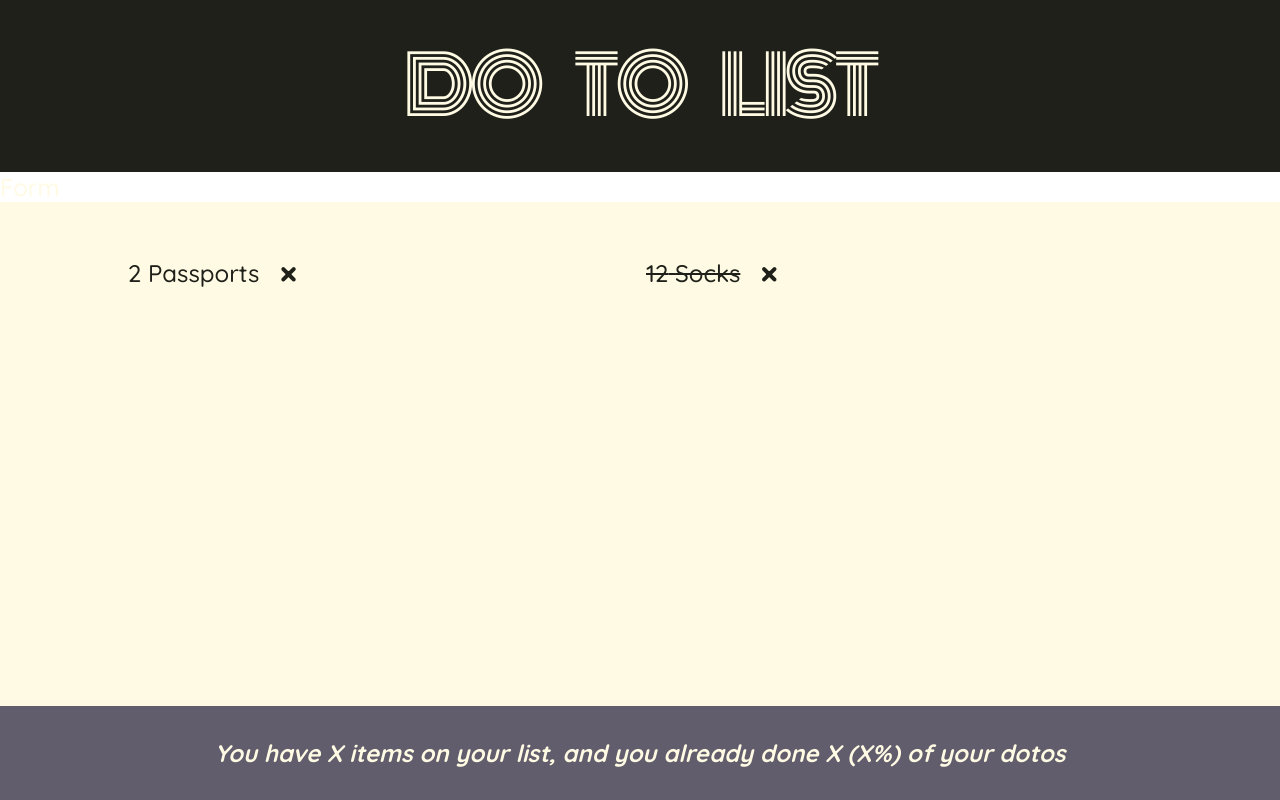
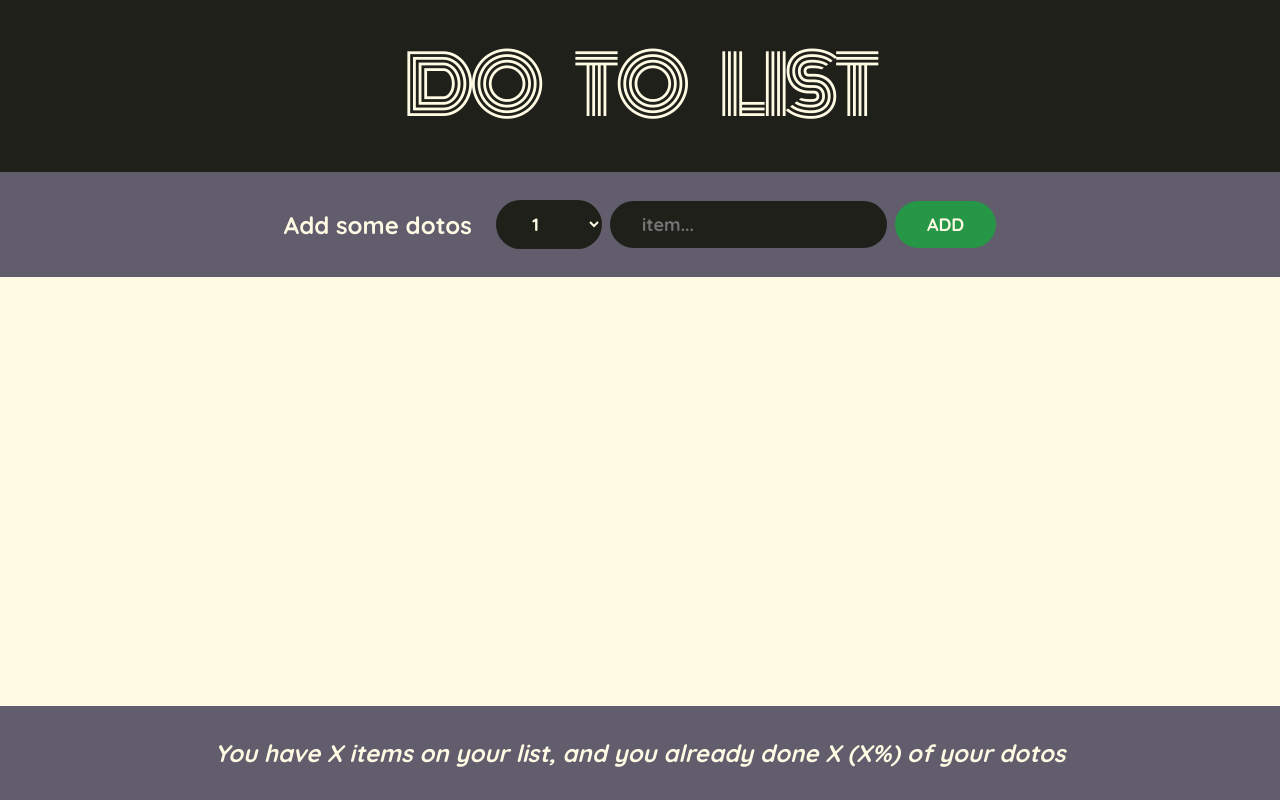
Before and after one commit to stpkkk/do-to-list, a React (Create React App) app: page / in a window 1280 px wide. Built offline with nearby package versions, Linux system fonts and the light colour scheme.

Commit message:
feat: functional of adding and deleting todos

```diff
--- a/src/App.tsx
+++ b/src/App.tsx
@@ -1,17 +1,16 @@
-import React from 'react'
 import { useState } from 'react'
 import { Form, Logo, List, Stats } from './components'
 import './index.css'
+import { IToDo } from './types'
 
 function App() {
-	const [step, setStep] = useState(1)
-	const [isOpen, setIsOpen] = useState(true)
+	const [toDos, setToDos] = useState<IToDo[] | null>([])
 
 	return (
 		<div className='app'>
 			<Logo />
-			<Form />
-			<List />
+			<Form toDos={toDos} setToDos={setToDos} />
+			<List toDos={toDos} setToDos={setToDos} />
 			<Stats />
 		</div>
 	)
--- a/src/components/Form.tsx
+++ b/src/components/Form.tsx
@@ -1,7 +1,55 @@
-import React from 'react'
+import React, { useState } from 'react'
+import { IToDo } from '../types'
 
-const Form = () => {
-	return <div>Form</div>
+interface IForm {
+	toDos: IToDo[] | null
+	setToDos: React.Dispatch<React.SetStateAction<IToDo[] | null>>
+}
+
+const Form: React.FC<IForm> = ({ setToDos, toDos }) => {
+	const [description, setDescription] = useState('')
+	const [quantity, setQuantity] = useState(1)
+
+	const handleQuantity = (e: any) => {
+		setQuantity(+e.target.value)
+	}
+
+	const handleDescription = (e: any) => {
+		setDescription(e.target.value)
+	}
+
+	const handleSubmit = (e: React.FormEvent) => {
+		e.preventDefault()
+
+		const newToDo = { id: Date.now(), description, quantity, packed: false }
+
+		if (description && quantity) setToDos([...(toDos || []), newToDo])
+	}
+
+	return (
+		<form className='add-form' onSubmit={handleSubmit}>
+			<h3>Add some dotos</h3>
+			<select
+				name='quantity'
+				id='quantity'
+				value={quantity}
+				onChange={e => handleQuantity(e)}
+			>
+				{Array.from({ length: 20 }, (_, i: number) => i + 1).map(num => (
+					<option value={num} key={num}>
+						{num}
+					</option>
+				))}
+			</select>
+			<input
+				type='text'
+				placeholder='item...'
+				value={description}
+				onChange={e => handleDescription(e)}
+			/>
+			<button type='submit'>ADD</button>
+		</form>
+	)
 }
 
 export default Form
--- a/src/components/Item.tsx
+++ b/src/components/Item.tsx
@@ -1,16 +1,29 @@
 import React from 'react'
+import { IToDo } from '../types'
 
 interface ItemProps {
-	item: any
+	item: IToDo
+	toDos: IToDo[]
+	setToDos: React.Dispatch<React.SetStateAction<IToDo[] | null>>
 }
 
-const Item: React.FC<ItemProps> = ({ item }) => {
+const Item: React.FC<ItemProps> = ({ item, toDos, setToDos }) => {
+	const onRemoveToDoClick = (clickedItem: IToDo) => {
+		const updatedToDos = toDos.filter(item => item.id !== clickedItem.id)
+		setToDos(updatedToDos)
+	}
+
 	return (
 		<li>
+			<input type='checkbox' />
 			<span style={item.packed ? { textDecoration: 'line-through' } : {}}>
 				{item.quantity} {item.description}
 			</span>
-			<button type='button' className='button'>
+			<button
+				onClick={() => onRemoveToDoClick(item)}
+				type='button'
+				className='button'
+			>
 				&times;
 			</button>
 		</li>
--- a/src/components/List.tsx
+++ b/src/components/List.tsx
@@ -1,17 +1,20 @@
 import React from 'react'
 import Item from './Item'
+import { IToDo } from '../types'
 
-const List: React.FC = () => {
-	const initialItems = [
-		{ id: 1, description: 'Passports', quantity: 2, packed: false },
-		{ id: 2, description: 'Socks', quantity: 12, packed: true },
-	]
+interface IList {
+	toDos: IToDo[] | null
+	setToDos: React.Dispatch<React.SetStateAction<IToDo[] | null>>
+}
+
+const List: React.FC<IList> = ({ toDos, setToDos }) => {
 	return (
 		<div className='list'>
 			<ul>
-				{initialItems.map(item => (
-					<Item item={item} />
-				))}
+				{toDos &&
+					toDos.map(item => (
+						<Item item={item} toDos={toDos} setToDos={setToDos} key={item.id} />
+					))}
 			</ul>
 		</div>
 	)
--- a/src/index.css
+++ b/src/index.css
@@ -67,7 +67,7 @@ input {
 
 .add-form button {
 	text-transform: uppercase;
-	background-color: #615d6c;
+	background-color: #259747;
 }
 
 .list {
@@ -89,6 +89,7 @@ input {
 	font-size: 1.4rem;
 	font-weight: 700;
 	margin: 0 0.8rem;
+	padding-right: 2rem;
 }
 
 .list ul {
--- /dev/null
+++ b/src/types/index.ts
@@ -0,0 +1 @@
+export * from './toDo'
--- /dev/null
+++ b/src/types/toDo.ts
@@ -0,0 +1,6 @@
+export interface IToDo {
+	id: number
+	description: string
+	quantity: number
+	packed: boolean
+}
```
